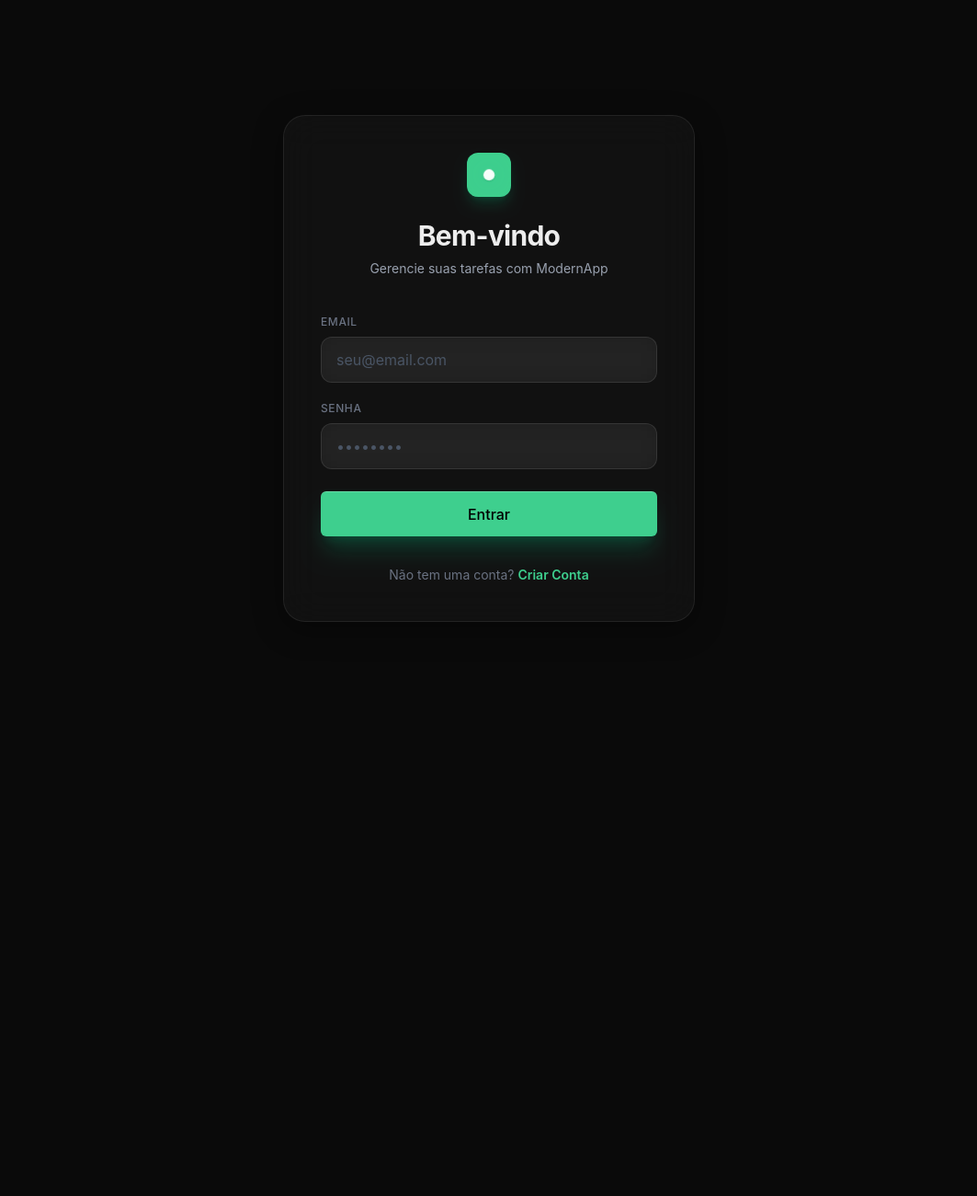
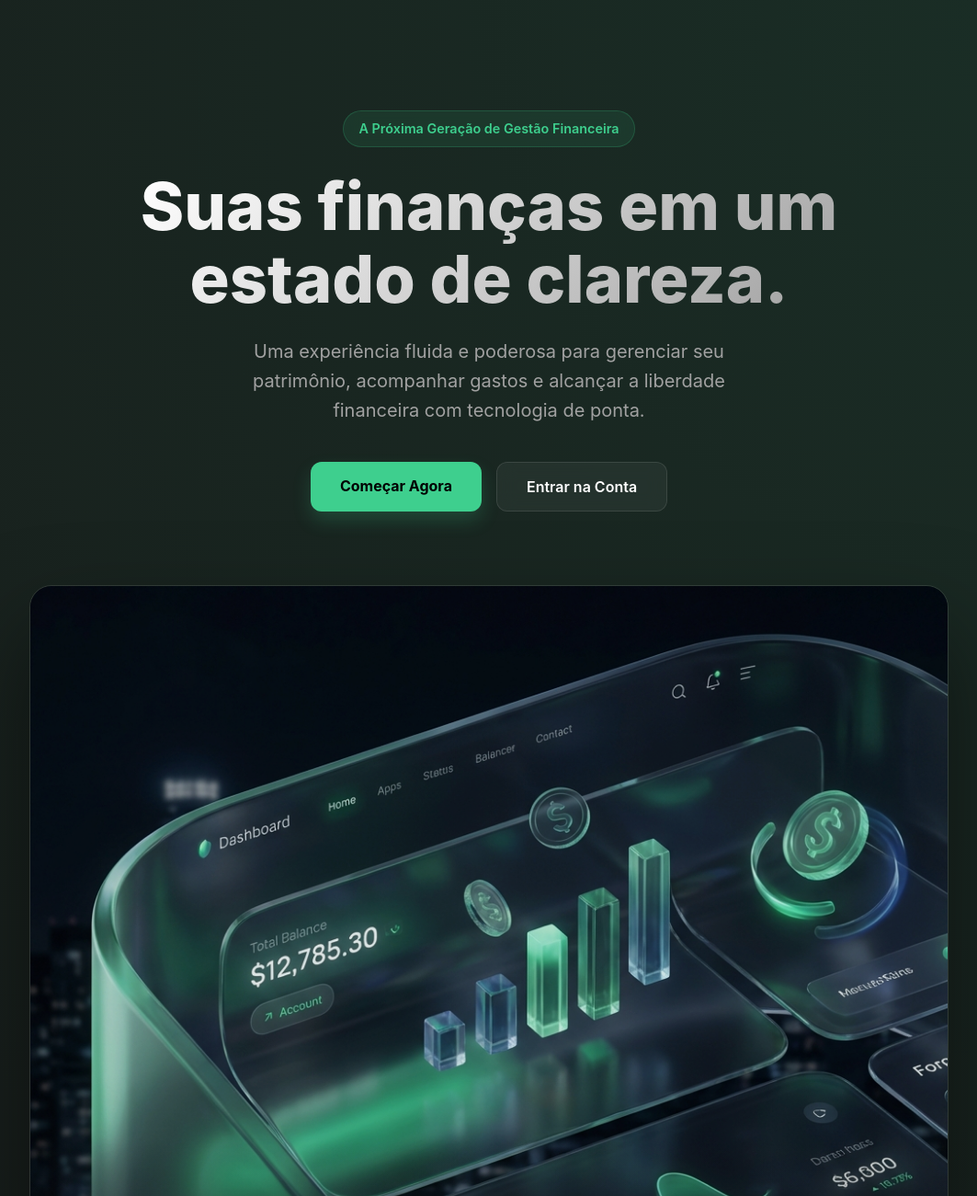
Before and after one commit to thesirkiller/psychic-octo-meme, a React (Vite) app: page / in a window 1280 px wide. Before the commit this address led to /login. Shown: the top 1300 px of the page at 92% size, without its empty margins (108-1171 px from the left). Before the commit the page ends 800 px from the top, so only its background shows below. Built offline with nearby package versions, Linux system fonts and the light colour scheme.

Commit message:
Add premium Product Landing Page with glassmorphism aesthetics

```diff
--- a/src/App.jsx
+++ b/src/App.jsx
@@ -4,6 +4,7 @@ import Transactions from './pages/Transactions'
 import FinanceDashboard from './pages/FinanceDashboard'
 import Login from './pages/Login'
 import Register from './pages/Register'
+import LandingPage from './pages/LandingPage'
 import ProtectedRoute from './components/ProtectedRoute'
 import { useAuth } from './hooks/useAuth'
 
@@ -23,6 +24,18 @@ function App() {
       <Routes>
         <Route
           path="/"
+          element={
+            user ? (
+              <ProtectedRoute>
+                <Home />
+              </ProtectedRoute>
+            ) : (
+              <LandingPage />
+            )
+          }
+        />
+        <Route
+          path="/dashboard"
           element={
             <ProtectedRoute>
               <Home />
@@ -47,11 +60,11 @@ function App() {
         />
         <Route
           path="/login"
-          element={user ? <Navigate to="/" replace /> : <Login />}
+          element={user ? <Navigate to="/dashboard" replace /> : <Login />}
         />
         <Route
           path="/register"
-          element={user ? <Navigate to="/" replace /> : <Register />}
+          element={user ? <Navigate to="/dashboard" replace /> : <Register />}
         />
         <Route path="*" element={<Navigate to="/" replace />} />
       </Routes>
--- a/src/main.jsx
+++ b/src/main.jsx
@@ -3,7 +3,7 @@ import { createRoot } from 'react-dom/client'
 import App from './App.jsx'
 import './styles/global.css'
 
-// Triggering new build with environment variables configured
+// Re-triggering build to ensure environment variables are applied correctly
 
 createRoot(document.getElementById('root')).render(
   <StrictMode>
--- /dev/null
+++ b/src/pages/LandingPage.jsx
@@ -0,0 +1,67 @@
+import React from 'react'
+import { Link } from 'react-router-dom'
+import '../styles/LandingPage.css'
+
+const LandingPage = () => {
+    return (
+        <div className="landing-container">
+            <section className="hero-section">
+                <div className="hero-tag">A Próxima Geração de Gestão Financeira</div>
+                <h1 className="hero-title">
+                    Suas finanças em um <br /> estado de clareza.
+                </h1>
+                <p className="hero-subtitle">
+                    Uma experiência fluida e poderosa para gerenciar seu patrimônio,
+                    acompanhar gastos e alcançar a liberdade financeira com tecnologia de ponta.
+                </p>
+
+                <div className="hero-cta">
+                    <Link to="/register" className="btn-primary">Começar Agora</Link>
+                    <Link to="/login" className="btn-secondary">Entrar na Conta</Link>
+                </div>
+
+                <div className="hero-visual">
+                    {/* Using the generated premium hero image placeholder logic */}
+                    <img
+                        src="/assets/finance_landing_hero.png"
+                        alt="Finance Dashboard Visualization"
+                        style={{ filter: 'brightness(0.9)' }}
+                    />
+                    <div style={{
+                        position: 'absolute',
+                        inset: 0,
+                        background: 'linear-gradient(to bottom, transparent 60%, #171717 100%)'
+                    }}></div>
+                </div>
+            </section>
+
+            <section className="features-grid">
+                <div className="feature-card">
+                    <div className="feature-icon">
+                        <svg width="24" height="24" viewBox="0 0 24 24" fill="none" stroke="currentColor" strokeWidth="2"><path d="M12 22s8-4 8-10V5l-8-3-8 3v7c0 6 8 10 8 10z" /></svg>
+                    </div>
+                    <h3 className="feature-title">Segurança Bancária</h3>
+                    <p className="feature-desc">Dados criptografados de ponta a ponta com a robustez e confiança do Supabase e Cloudflare.</p>
+                </div>
+
+                <div className="feature-card">
+                    <div className="feature-icon">
+                        <svg width="24" height="24" viewBox="0 0 24 24" fill="none" stroke="currentColor" strokeWidth="2"><polyline points="22 12 18 12 15 21 9 3 6 12 2 12" /></svg>
+                    </div>
+                    <h3 className="feature-title">Insights em Tempo Real</h3>
+                    <p className="feature-desc">Visualize seu fluxo de caixa e distribuição de gastos instantaneamente com gráficos interativos.</p>
+                </div>
+
+                <div className="feature-card">
+                    <div className="feature-icon">
+                        <svg width="24" height="24" viewBox="0 0 24 24" fill="none" stroke="currentColor" strokeWidth="2"><rect x="2" y="5" width="20" height="14" rx="2" /><line x1="2" y1="10" x2="22" y2="10" /></svg>
+                    </div>
+                    <h3 className="feature-title">Gestão de Ativos</h3>
+                    <p className="feature-desc">Mantenha o controle total sobre seus ganhos e despesas em uma interface fluida projetada para produtividade.</p>
+                </div>
+            </section>
+        </div>
+    )
+}
+
+export default LandingPage
--- /dev/null
+++ b/src/styles/LandingPage.css
@@ -0,0 +1,161 @@
+.landing-container {
+    min-height: 100vh;
+    background: radial-gradient(circle at top right, #1a2e26 0%, #171717 100%);
+    color: #ffffff;
+    font-family: 'Inter', sans-serif;
+    overflow-x: hidden;
+}
+
+.hero-section {
+    position: relative;
+    padding: 120px 20px 60px;
+    display: flex;
+    flex-direction: column;
+    align-items: center;
+    text-align: center;
+    max-width: 1200px;
+    margin: 0 auto;
+}
+
+.hero-tag {
+    background: rgba(62, 207, 142, 0.1);
+    color: #3ecf8e;
+    padding: 8px 16px;
+    border-radius: 100px;
+    font-size: 0.9rem;
+    font-weight: 600;
+    margin-bottom: 24px;
+    border: 1px solid rgba(62, 207, 142, 0.2);
+    backdrop-filter: blur(10px);
+}
+
+.hero-title {
+    font-size: clamp(2.5rem, 8vw, 4.5rem);
+    font-weight: 800;
+    line-height: 1.1;
+    margin-bottom: 24px;
+    background: linear-gradient(135deg, #ffffff 0%, #a1a1a1 100%);
+    -webkit-background-clip: text;
+    -webkit-text-fill-color: transparent;
+}
+
+.hero-subtitle {
+    font-size: 1.25rem;
+    color: #a1a1a1;
+    max-width: 600px;
+    margin-bottom: 40px;
+    line-height: 1.6;
+}
+
+.hero-cta {
+    display: flex;
+    gap: 16px;
+    margin-bottom: 80px;
+}
+
+.btn-primary {
+    background: #3ecf8e;
+    color: #000;
+    padding: 14px 32px;
+    border-radius: 12px;
+    font-weight: 700;
+    text-decoration: none;
+    transition: all 0.3s ease;
+    box-shadow: 0 10px 20px rgba(62, 207, 142, 0.2);
+}
+
+.btn-primary:hover {
+    transform: translateY(-2px);
+    box-shadow: 0 15px 30px rgba(62, 207, 142, 0.3);
+}
+
+.btn-secondary {
+    background: rgba(255, 255, 255, 0.05);
+    color: #fff;
+    padding: 14px 32px;
+    border-radius: 12px;
+    font-weight: 600;
+    text-decoration: none;
+    transition: all 0.3s ease;
+    border: 1px solid rgba(255, 255, 255, 0.1);
+    backdrop-filter: blur(10px);
+}
+
+.btn-secondary:hover {
+    background: rgba(255, 255, 255, 0.1);
+}
+
+.hero-visual {
+    position: relative;
+    width: 100%;
+    max-width: 1000px;
+    border-radius: 24px;
+    overflow: hidden;
+    box-shadow: 0 50px 100px rgba(0, 0, 0, 0.5);
+    border: 1px solid rgba(255, 255, 255, 0.1);
+}
+
+.hero-visual img {
+    width: 100%;
+    height: auto;
+    display: block;
+}
+
+.features-grid {
+    display: grid;
+    grid-template-columns: repeat(auto-fit, minmax(300px, 1fr));
+    gap: 32px;
+    padding: 100px 20px;
+    max-width: 1200px;
+    margin: 0 auto;
+}
+
+.feature-card {
+    background: rgba(255, 255, 255, 0.03);
+    padding: 40px;
+    border-radius: 24px;
+    border: 1px solid rgba(255, 255, 255, 0.05);
+    transition: all 0.3s ease;
+    backdrop-filter: blur(20px);
+}
+
+.feature-card:hover {
+    background: rgba(255, 255, 255, 0.05);
+    border-color: rgba(62, 207, 142, 0.3);
+    transform: translateY(-10px);
+}
+
+.feature-icon {
+    width: 48px;
+    height: 48px;
+    background: rgba(62, 207, 142, 0.1);
+    border-radius: 12px;
+    display: flex;
+    align-items: center;
+    justify-content: center;
+    margin-bottom: 24px;
+    color: #3ecf8e;
+}
+
+.feature-title {
+    font-size: 1.5rem;
+    font-weight: 700;
+    margin-bottom: 16px;
+}
+
+.feature-desc {
+    color: #a1a1a1;
+    line-height: 1.6;
+}
+
+@media (max-width: 768px) {
+    .hero-title {
+        font-size: 3rem;
+    }
+
+    .hero-cta {
+        flex-direction: column;
+        width: 100%;
+        max-width: 300px;
+    }
+}
```
Also changed, not shown: public/assets/finance_landing_hero.png (added).
